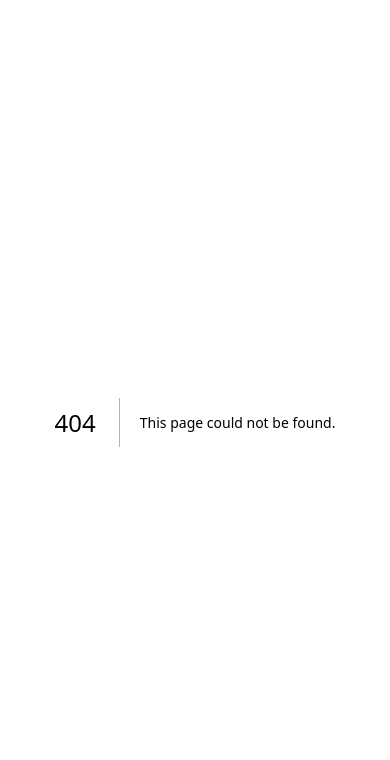
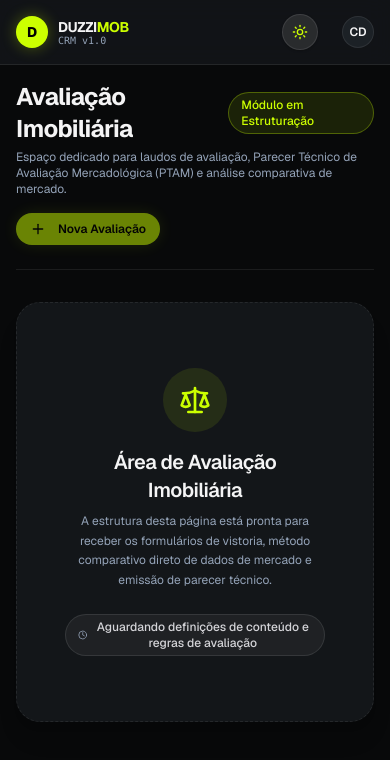
Before and after one commit to ramonduzzioni/duzzimob, a Next.js app: page /crm/valuation in a window 390 px wide. Before the commit this address had no page. Shown: the top 760 px of the page. Built offline with nearby package versions, Linux system fonts and the light colour scheme.

Commit message:
feat: adicionar aba e rota de avaliacao imobiliaria (/crm/valuation)

```diff
--- /dev/null
+++ b/src/app/crm/valuation/page.tsx
@@ -0,0 +1,58 @@
+"use client";
+
+import * as React from "react";
+import { Scale, Sparkles, Plus, Clock } from "lucide-react";
+import { Badge } from "@/components/ui/badge";
+import { Card, CardContent, CardHeader, CardTitle, CardDescription } from "@/components/ui/card";
+import { Button } from "@/components/ui/button";
+
+export default function ValuationPage() {
+  return (
+    <div className="flex-1 p-4 sm:p-6 lg:p-8 max-w-7xl mx-auto w-full space-y-8">
+      {/* Top Header */}
+      <div className="flex flex-col sm:flex-row sm:items-center justify-between gap-4 border-b border-border pb-6">
+        <div>
+          <div className="flex items-center gap-3">
+            <h1 className="text-2xl font-bold text-foreground tracking-tight">
+              Avaliação Imobiliária
+            </h1>
+            <Badge variant="default" className="text-xs">
+              Módulo em Estruturação
+            </Badge>
+          </div>
+          <p className="text-xs text-muted-foreground mt-1">
+            Espaço dedicado para laudos de avaliação, Parecer Técnico de Avaliação Mercadológica (PTAM) e análise comparativa de mercado.
+          </p>
+        </div>
+
+        <div className="flex items-center gap-3">
+          <Button size="sm" disabled className="opacity-70 cursor-not-allowed">
+            <Plus className="h-4 w-4 mr-1" />
+            Nova Avaliação
+          </Button>
+        </div>
+      </div>
+
+      {/* Placeholder Content Area */}
+      <Card className="border-dashed p-12 text-center flex flex-col items-center justify-center space-y-4 min-h-[420px]">
+        <div className="h-16 w-16 rounded-full bg-emerald-500/10 dark:bg-[#ccff00]/10 flex items-center justify-center text-emerald-600 dark:text-[#ccff00]">
+          <Scale className="h-8 w-8" />
+        </div>
+
+        <div className="space-y-2 max-w-md">
+          <CardTitle className="text-xl">Área de Avaliação Imobiliária</CardTitle>
+          <CardDescription className="text-xs leading-relaxed">
+            A estrutura desta página está pronta para receber os formulários de vistoria, método comparativo direto de dados de mercado e emissão de parecer técnico.
+          </CardDescription>
+        </div>
+
+        <div className="pt-2">
+          <Badge variant="secondary" className="gap-1.5 text-xs py-1 px-3">
+            <Clock className="h-3.5 w-3.5 text-muted-foreground" />
+            Aguardando definições de conteúdo e regras de avaliação
+          </Badge>
+        </div>
+      </Card>
+    </div>
+  );
+}
--- a/src/components/crm/navbar.tsx
+++ b/src/components/crm/navbar.tsx
@@ -7,6 +7,7 @@ import {
   Calculator,
   MessageSquare,
   FileCheck2,
+  Scale,
   Building2,
   Users,
   Sparkles,
@@ -23,6 +24,7 @@ const NAV_ITEMS = [
   { href: "/crm/simulations", label: "Simulador Caixa", icon: Calculator },
   { href: "/crm/waha", label: "WhatsApp & IA", icon: MessageSquare },
   { href: "/crm/contracts", label: "Auditoria Jurídica", icon: FileCheck2 },
+  { href: "/crm/valuation", label: "Avaliação Imobiliária", icon: Scale },
 ];
 
 export function CrmNavbar() {
```
Also changed, not shown: 2 other files (tests, documents, lock files or other folders).
